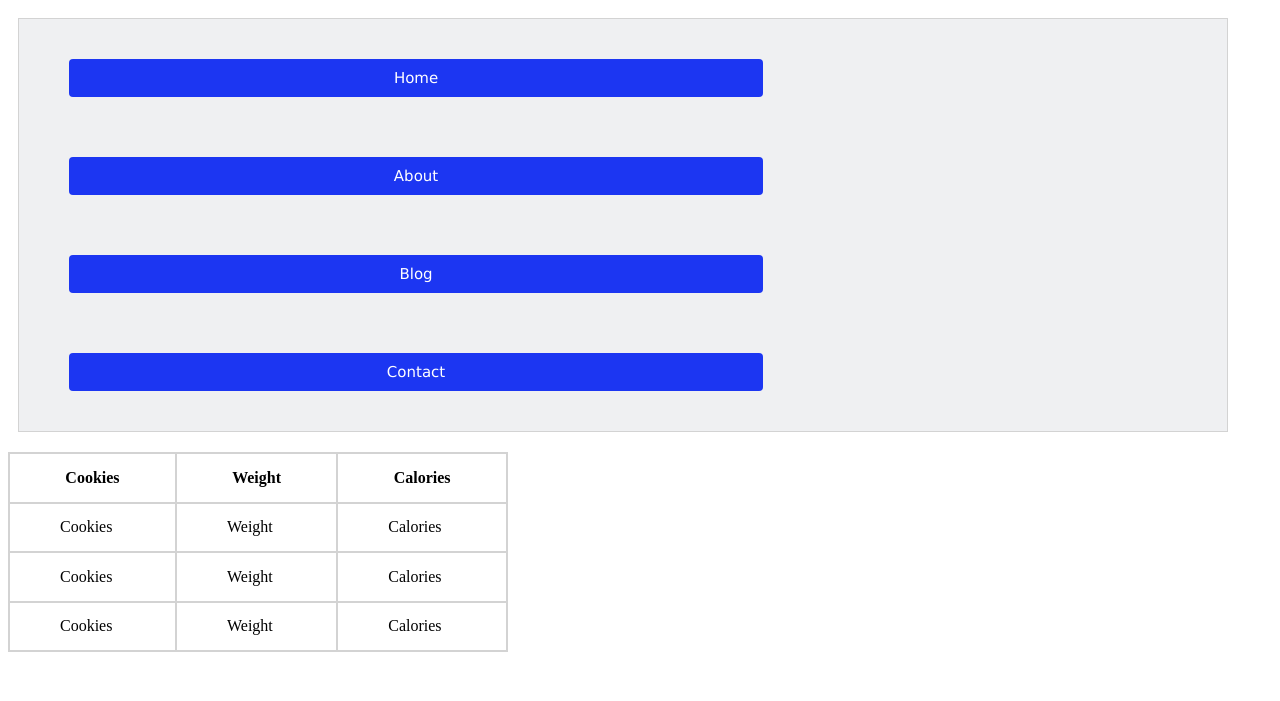
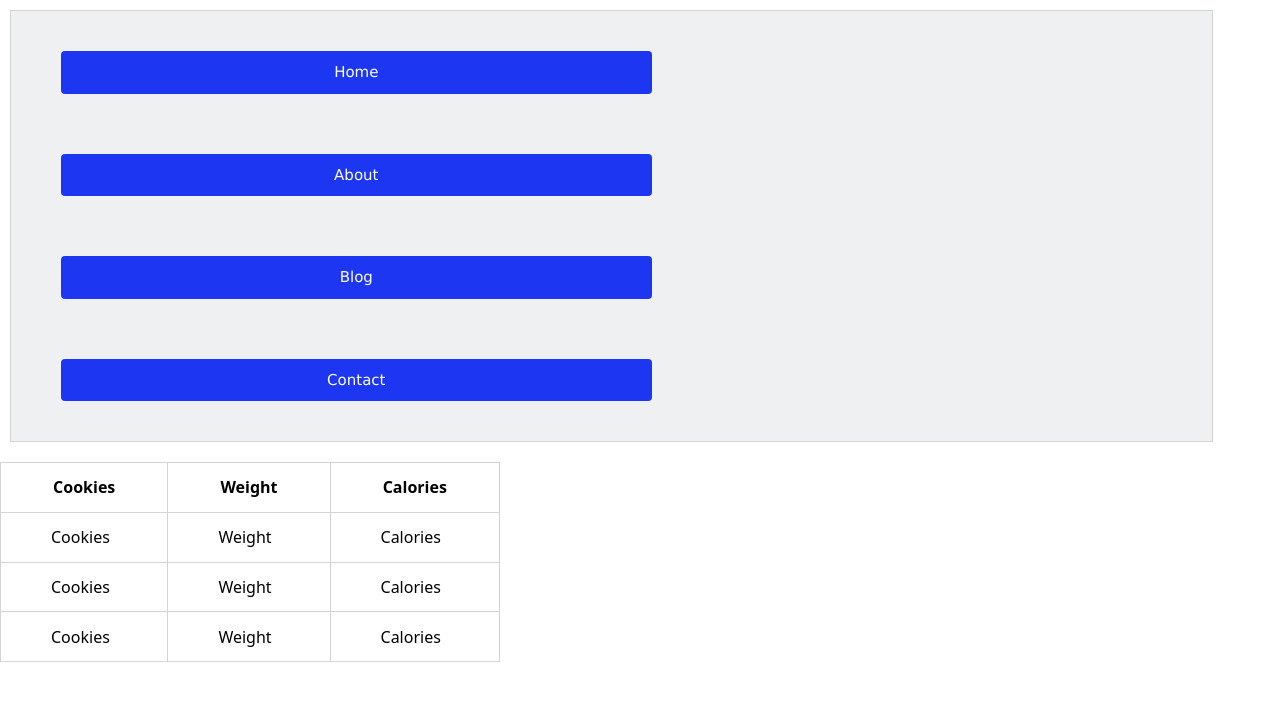
Before and after one commit to Marloes-Moraal/learning_heroes, a PHP site: page / in a window 1280 px wide. Shown: the top 701 px of the page. Run offline with PHP 8.4, Linux system fonts and the light colour scheme; style sheets or scripts are compiled from the project's sources.

Commit message:
Added tailwind css

```diff
--- a/index.html
+++ b/index.php
@@ -3,7 +3,7 @@
 <head>
     <meta charset="UTF-8">
     <title>Learning Heroes</title>
-    <link rel="stylesheet" href="styles.css">
+    <link rel="stylesheet" href="styles.css" type="text/css">
     <meta name="viewport" content="width=device-width, initial-scale=1.0">
 </head>
 <body>
@@ -18,9 +18,9 @@
 
 
 
-<table>
+<table class="border-collapse float-left border-gray-400 py-4 px-4 ">
     <tr>
-        <th>
+        <th class="py-2 px-12 text-center">
             Cookies
         </th>
         <th>
@@ -31,7 +31,7 @@
         </th>
     </tr>
     <tr>
-        <td>
+        <td class="py-2 text-center">
             Cookies
         </td>
         <td>
@@ -42,7 +42,7 @@
         </td>
     </tr>
     <tr>
-        <td>
+        <td class="py-2 text-center">
             Cookies
         </td>
         <td>
@@ -53,7 +53,7 @@
         </td>
     </tr>
     <tr>
-        <td>
+        <td class="py-2 text-center">
             Cookies
         </td>
         <td>
--- a/styles.css
+++ b/styles.css
@@ -1,3 +1,9 @@
+@tailwind base;
+
+@tailwind components;
+
+@tailwind utilities;
+
 ul {
     border:1px lightgrey solid;
     background-color: #eff0f2;
```
